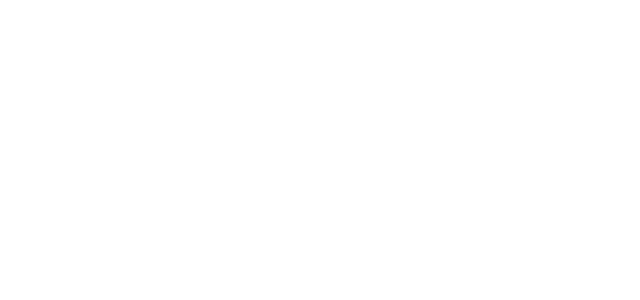
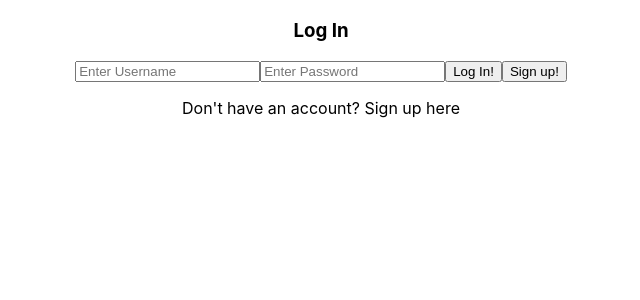
Before and after one commit to NotArtwork/OnlyCode, a React (Create React App) app: page / in a window 1280 px wide. Shown: the top 300 px of the page, without its empty margins (319-959 px from the left). Built offline with nearby package versions, Linux system fonts and the light colour scheme.

Commit message:
Added Log In and Sign up basic structure

```diff
--- a/src/App.js
+++ b/src/App.js
@@ -1,10 +1,11 @@
 import logo from './logo.svg';
 import './App.css';
+import MainPage from './components/MainPage.js'
 
 function App() {
   return (
     <div className="App">
-
+      <MainPage />
     </div>
   );
 }
--- a/src/components/Header.js
+++ b/src/components/Header.js
@@ -3,7 +3,7 @@
 
 const Header = () => {
   return (
-    <div>Header</div>
+    <div></div>
   )
 }
 
--- a/src/components/LogInForm.js
+++ b/src/components/LogInForm.js
@@ -1,11 +1,19 @@
+import { useState } from 'react'
 
 
-const LogInForm = () => {
+
+
+const LogInForm = ({ toggleLogin }) => {
   return (
     <div>
-        <form>
-
+        <form id='log-in'>
+            <h3>Log In</h3>
+            <input type='text' placeholder='Enter Username'></input>
+            <input type='text' placeholder='Enter Password'></input>
+            <button>Log In!</button>
+            <button onClick={toggleLogin}>Sign up!</button>
         </form>
+          <p>Don't have an account? <a onCick={toggleLogin}>Sign up here</a></p>
     </div>
   )
 }
--- a/src/components/MainPage.js
+++ b/src/components/MainPage.js
@@ -0,0 +1,25 @@
+import LogInForm from './LogInForm'
+import SignUpForm from './SignUpForm'
+import { useState } from 'react'
+
+
+const MainPage = () => {
+    const [signUp, setSignUp] = useState(true)
+
+    const toggleLogin = () => {
+        setSignUp(signUp => !signUp)
+    }
+
+
+    return (
+    <div id='mainBody'>
+        {
+        signUp ?
+        <LogInForm toggleLogin={toggleLogin}/>
+        :
+        <SignUpForm toggleLogin={toggleLogin} />
+        }
+    </div>
+)}
+
+export default MainPage
--- a/src/components/SignUpForm.js
+++ b/src/components/SignUpForm.js
@@ -0,0 +1,23 @@
+
+
+const SignUpForm = () => {
+    return(
+        <div>
+            <form id='sign-up'>
+                    <h3>Sign up</h3>
+                    <labal>Username:</labal>
+                    <input type='text' placeholder='Enter Username'></input>
+                    <label>Email Address:</label>
+                    <input type='text' placeholder='Enter Email'></input>
+                    <label>Password:</label>
+                    <input type='text' placeholder='Enter Password'></input>
+                    <button>Log In</button>
+                    <button>Sign up</button>
+            </form>
+        </div>
+    )
+}
+
+export default SignUpForm
+
+// Email checks @, '.' ~ Valid email
```
Also changed, not shown: src/App.css (line endings or trailing spaces).
